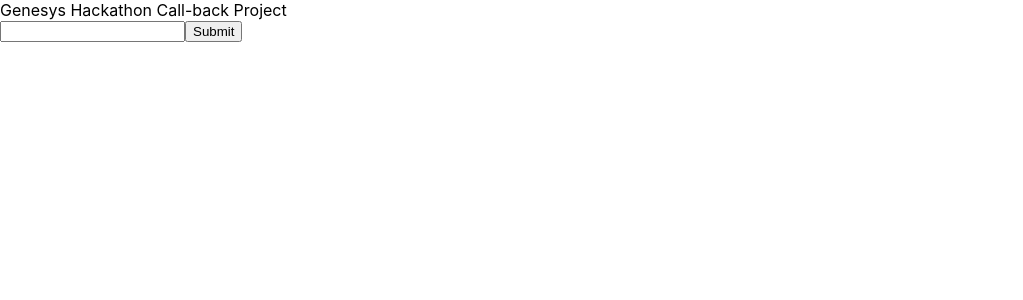
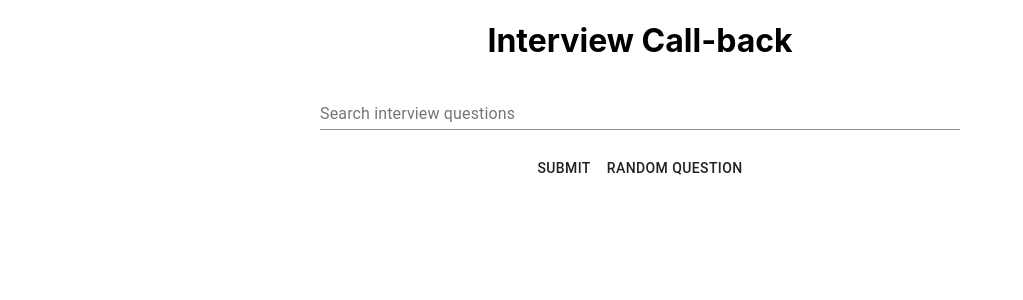
Before and after one commit to Michael-Choi/call-back, a React (Create React App) app: page / in a window 1280 px wide. Shown: the top 300 px of the page, without its empty margins (0-1023 px from the left). Built offline with nearby package versions, Linux system fonts and the light colour scheme.

Commit message:
add styled components, material ui, filter query results to show only 20+% confidence, and loading status

```diff
--- a/package.json
+++ b/package.json
@@ -3,11 +3,13 @@
   "version": "0.1.0",
   "private": true,
   "dependencies": {
+    "@material-ui/core": "^4.5.1",
     "axios": "^0.19.0",
     "react": "^16.10.2",
     "react-dom": "^16.10.2",
     "react-scripts": "3.2.0",
-    "request": "^2.88.0"
+    "request": "^2.88.0",
+    "styled-components": "^4.4.0"
   },
   "scripts": {
     "start": "react-scripts start",
--- a/src/App.js
+++ b/src/App.js
@@ -2,23 +2,26 @@
 import Header from "./components/Header";
 import Searchbar from "./components/Searchbar";
 import axios from "axios";
+import styled from "styled-components";
 import QueryResultList from "./components/QueryResultList";
 
 function App() {
   const [queryVal, setQuery] = useState("");
   const [queryResult, setQueryResult] = useState([]);
-
+  const [currentStatus, setCurrentStatus] = useState("");
   function queryKnowledge(e) {
     if (e) {
       e.preventDefault();
     }
+    setCurrentStatus("Loading...");
     console.log(e);
     const options = {
       headers: {
         "Content-Type": "application/json",
         organizationid: "8bf99425-ed78-4f98-9357-a5458395e30f",
         token:
-          "eyJ0eXAiOiJKV1QiLCJhbGciOiJIUzI1NiJ9.eyJvcmdJZCI6IjhiZjk5NDI1LWVkNzgtNGY5OC05MzU3LWE1NDU4Mzk1ZTMwZiIsImV4cCI6MTU3MTU1NTQ3MSwiaWF0IjoxNTcxNTUxODcxfQ.KRXV35h4kGaGoByqS36UbAX7tv2TBJlmll7i3HmlBWA",
+          "eyJ0eXAiOiJKV1QiLCJhbGciOiJIUzI1NiJ9.eyJvcmdJZCI6IjhiZjk5NDI1LWVkNzgtNGY5OC05MzU3LWE1NDU4Mzk1ZTMwZiIsImV4cCI6MTU3MTU1OTE4MywiaWF0IjoxNTcxNTU1NTgzfQ.erg1S1THIjBS8rLdQOoDmj0DOM9E9NqGGD5hQL5gTMQ",
+
         "cache-control": "no-cache",
         "Postman-Token": "6bcf62f6-75d6-4d42-a805-185a1b2bbbf6"
       }
@@ -40,21 +43,42 @@
       .then(response => {
         console.log(response.data.results);
         setQueryResult(response.data.results);
+        return response;
+      })
+      .then(response => {
+        response.data.results.length !== 0
+          ? setCurrentStatus("")
+          : setCurrentStatus("Please rephrase the question");
       })
       .catch(error => console.log(error));
   }
 
   return (
-    <div className="App">
-      <Header />
-      <Searchbar
+    <StyledHomePage className="App">
+      <StyledHeader />
+      <StyledSearchbar
         setQuery={setQuery}
         queryKnowledge={queryKnowledge}
         queryVal={queryVal}
       />
-      <QueryResultList queryResult={queryResult} />
-    </div>
+      <QueryResultList
+        currentStatus={currentStatus}
+        queryResult={queryResult}
+      />
+    </StyledHomePage>
   );
 }
 
+const StyledHeader = styled(Header)`
+  text-align: center;
+`;
+const StyledHomePage = styled.div`
+  height: 100vh;
+`;
+
+const StyledSearchbar = styled(Searchbar)`
+  top: 20%;
+  text-align: center;
+`;
+
 export default App;
--- a/src/components/Header.js
+++ b/src/components/Header.js
@@ -1,7 +1,7 @@
 import React from "react";
 
-const Header = () => {
-  return <div>Genesys Hackathon Call-back Project</div>;
+const Header = props => {
+  return <h1 className={props.className}>Interview Call-back </h1>;
 };
 
 export default Header;
--- a/src/components/QueryResultList.js
+++ b/src/components/QueryResultList.js
@@ -2,7 +2,9 @@
 import QueryResultItem from "./QueryResultItem";
 
 const QueryResultList = props => {
-  const queryResults = props.queryResult.map(element => {
+  const queryResults = props.queryResult
+    .filter(element => element.confidence > 0.2)
+    .map(element => {
       return (
         <QueryResultItem
           question={element.faq.question}
@@ -10,7 +12,7 @@
         />
       );
     });
-  return <ul>{queryResults}</ul>;
+  return <ul>{props.currentStatus ? props.currentStatus : queryResults}</ul>;
 };
 
 export default QueryResultList;
--- a/src/components/Searchbar.js
+++ b/src/components/Searchbar.js
@@ -1,19 +1,30 @@
-import React, { useState } from "react";
+import React from "react";
+
+import { TextField, Button } from "@material-ui/core";
+import styled from "styled-components";
 
 const Searchbar = props => {
   return (
-    <div>
-      <div>{props.queryVal}</div>
-      <form onSubmit={props.queryKnowledge}>
-        <input
+    <div className={props.className}>
+      <form>
+        <StyledTextField
           onChange={e => props.setQuery(e.target.value)}
           type="text"
           name="query"
+          label="Search interview questions"
         />
-        <button type="submit">Submit</button>
+        <br />
+        <br />
+        <Button type="submit" onClick={props.queryKnowledge}>
+          Submit
+        </Button>
+        <Button onClick={e => e.preventDefault()}>Random Question</Button>
       </form>
     </div>
   );
 };
+const StyledTextField = styled(TextField)`
+  width: 50%;
+`;
 
 export default Searchbar;
```
Also changed, not shown: 1 other file (tests, documents, lock files or other folders). Lines whose indentation alone changed are shown as unchanged.
